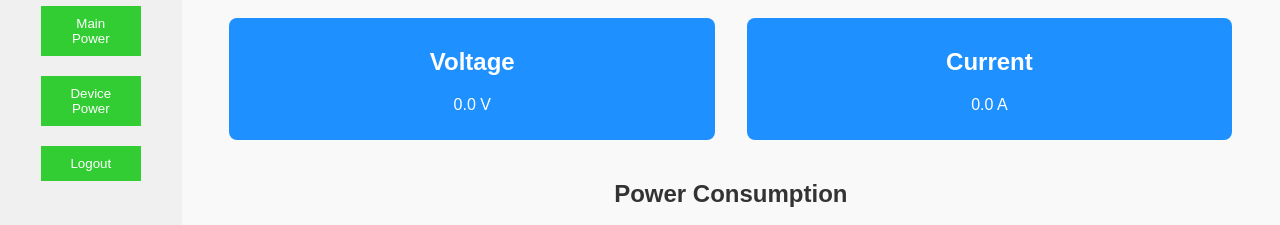
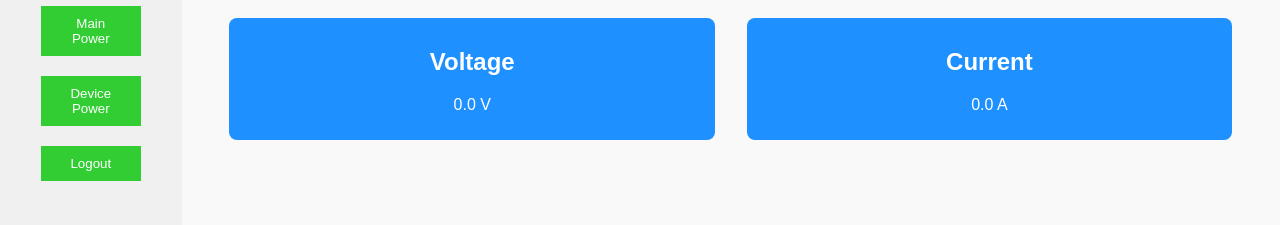
Before and after one commit to livindu/energymonitering, a plain HTML site: page dashboard.html in a window 1280 px wide. Shown: the part 150-375 px from the top of the page. Drawn offline with nearby package versions, Linux system fonts and the light colour scheme.

Commit message:
Update dashboard.html

```diff
--- a/dashboard.html
+++ b/dashboard.html
@@ -41,8 +41,6 @@
 
             <!-- Power (W) over time (hours) graph for displaying power consumption -->
             <div class="chart-container">
-                <center><h2 id="chartTitle">Power Consumption </h2></center>
-
                 <canvas id="powerChart" width="500" height="300"></canvas>
 
             </div>
```
